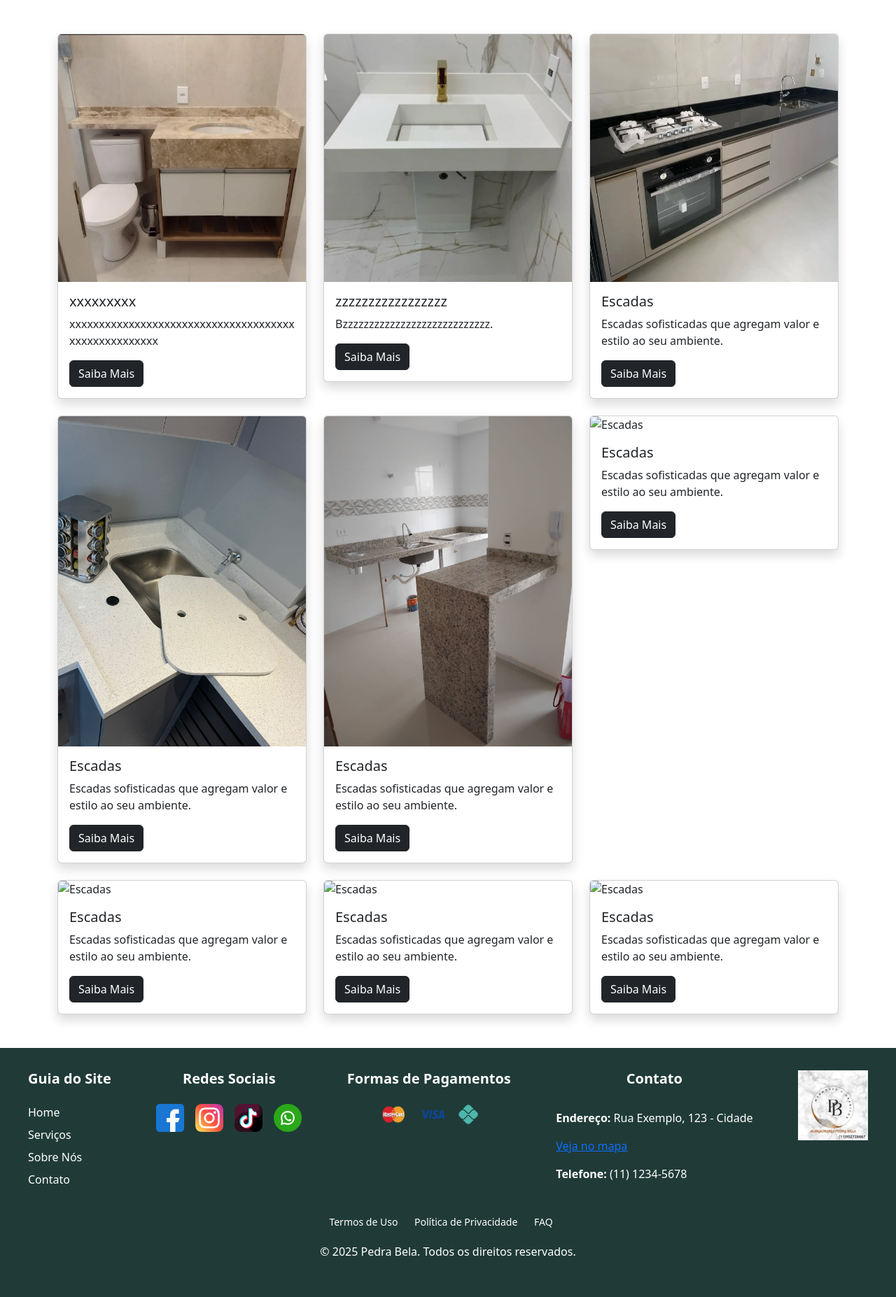
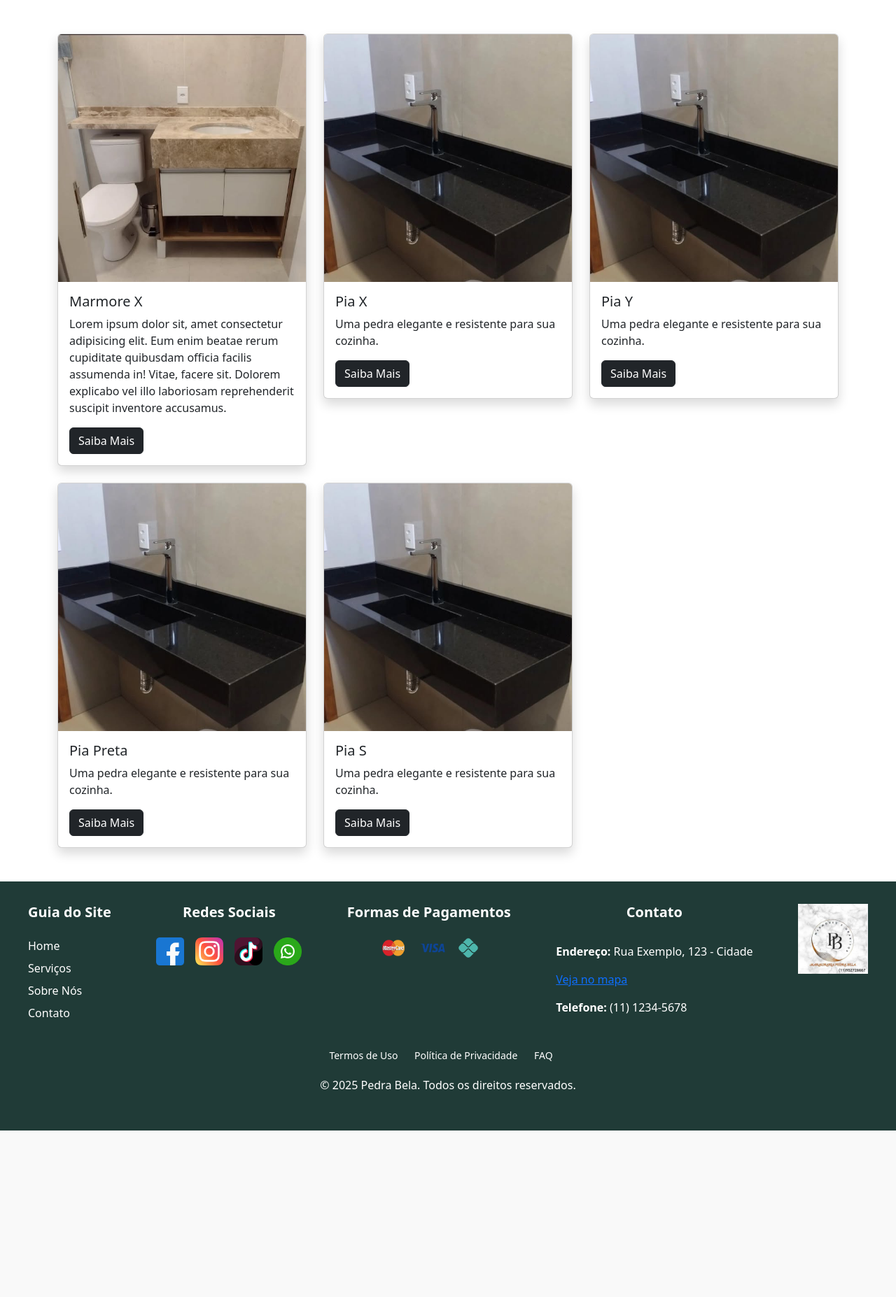
Before and after one commit to Matheuss06/Marmoraria, a PHP site: page /servicos.php in a window 1280 px wide. Shown: the part 100-1954 px from the top of the page at 70% size. After the commit the page ends 1716 px from the top, so only its background shows below. Run offline with PHP 8.4, Linux system fonts and the light colour scheme; some libraries are stand-ins or nearby versions.

Commit message:
Banco de dados por PHP criado, serviços criado pelo foreach

```diff
--- /dev/null
+++ b/banco.php
@@ -0,0 +1,49 @@
+<?php
+$dados = array(
+    [
+        "id" => 1,
+        "titulo" => "Marmore X",
+        "descricao" => " Lorem ipsum dolor sit, amet consectetur adipisicing elit. Eum enim beatae rerum cupiditate quibusdam officia facilis assumenda in! Vitae, facere sit. Dolorem explicabo vel illo laboriosam reprehenderit suscipit inventore accusamus.",
+        "valor" => 0,
+        "imagem" => "imgs/pia beje.webp"
+    ],
+
+    [
+        "id" => 2,
+        "titulo" => "Pia X",
+        "descricao" => "Uma pedra elegante e resistente para sua cozinha.",
+        "valor" => 120.50,
+        "imagem" => "imgs/pia preta torneira inox.webp"
+    ],
+
+    [
+        "id" => 3,
+        "titulo" => "Pia Y",
+        "descricao" => "Uma pedra elegante e resistente para sua cozinha.",
+        "valor" => 120.50,
+        "imagem" => "imgs/pia preta torneira inox.webp"
+    ],
+
+    [
+        "id" => 4,
+        "titulo" => "Pia Preta",
+        "descricao" => "Uma pedra elegante e resistente para sua cozinha.",
+        "valor" => 120.50,
+        "imagem" => "imgs/pia preta torneira inox.webp"
+    ],
+
+    [
+        "id" => 5,
+        "titulo" => "Pia S",
+        "descricao" => "Uma pedra elegante e resistente para sua cozinha.",
+        "valor" => 120.50,
+        "imagem" => "imgs/pia preta torneira inox.webp"
+    ]
+
+
+
+
+)
+
+
+?>
--- a/servicos.php
+++ b/servicos.php
@@ -10,112 +10,31 @@
 </head>
 <body>
 
+<!-- Inclusão do Banco -->
+<?php include 'banco.php' ?>
+
 <!-- Inclusão do Header -->
 <?php include 'header.php' ?>
 
- <!-- Serviços -->
- <div class="container my-5">
-        <div class="row g-4">
+<!-- Serviços -->
+<div class="container my-5">
+
+    <div class="row g-4">
+        <?php  foreach ($dados as $material): ?>
             <div class="col-md-4">
                 <div class="card shadow">
-                    <img src="imgs/pia beje.webp" class="card-img-top" alt="Bancadas">
+                    <img src="<?php echo $material['imagem']; ?>" class="card-img-top" alt="<?php echo $material['titulo']; ?>">
                     <div class="card-body">
-                        <h5 class="card-title">xxxxxxxxx</h5>
-                        <p class="card-text">xxxxxxxxxxxxxxxxxxxxxxxxxxxxxxxxxxxxxxxxxxxxxxxxxxxxx</p>
-                        <a href="#" class="btn btn-dark">Saiba Mais</a>
+                        <h5 class="card-title"><?php echo $material['titulo']; ?></h5>
+                        <p class="card-text"><?php echo $material['descricao']; ?></p>
+                        <a href="detalhes.php?id=<?php echo $material['id']; ?>"class="btn btn-dark">Saiba Mais</a>
                     </div>
                 </div>
             </div>
-            <div class="col-md-4">
-                <div class="card shadow">
-                    <img src="imgs/pia branca torneira dourada.webp" class="card-img-top" alt="Pisos e Revestimentos">
-                    <div class="card-body">
-                        <h5 class="card-title">zzzzzzzzzzzzzzzzz</h5>
-                        <p class="card-text">Bzzzzzzzzzzzzzzzzzzzzzzzzzzzz.</p>
-                        <a href="#" class="btn btn-dark">Saiba Mais</a>
-                    </div>
-                </div>
-            </div>
-            <div class="col-md-4">
-                <div class="card shadow">
-                    <img src="imgs/pia completa.webp" class="card-img-top" alt="Escadas">
-                    <div class="card-body">
-                        <h5 class="card-title">Escadas</h5>
-                        <p class="card-text">Escadas sofisticadas que agregam valor e estilo ao seu ambiente.</p>
-                        <a href="#" class="btn btn-dark">Saiba Mais</a>
-                    </div>
-                </div>
-            </div>
+        <?php endforeach; ?>
 
-            <div class="col-md-4">
-                <div class="card shadow">
-                    <img src="imgs/foto 4.jpg" class="card-img-top" alt="Escadas">
-                    <div class="card-body">
-                        <h5 class="card-title">Escadas</h5>
-                        <p class="card-text">Escadas sofisticadas que agregam valor e estilo ao seu ambiente.</p>
-                        <a href="#" class="btn btn-dark">Saiba Mais</a>
-                    </div>
-                </div>
-            </div>
-
-            <div class="col-md-4">
-                <div class="card shadow">
-                    <img src="imgs/foto 7.jpg" class="card-img-top" alt="Escadas">
-                    <div class="card-body">
-                        <h5 class="card-title">Escadas</h5>
-                        <p class="card-text">Escadas sofisticadas que agregam valor e estilo ao seu ambiente.</p>
-                        <a href="#" class="btn btn-dark">Saiba Mais</a>
-                    </div>
-                </div>
-            </div>
-
-            <div class="col-md-4">
-                <div class="card shadow">
-                    <img src="" class="card-img-top" alt="Escadas">
-                    <div class="card-body">
-                        <h5 class="card-title">Escadas</h5>
-                        <p class="card-text">Escadas sofisticadas que agregam valor e estilo ao seu ambiente.</p>
-                        <a href="#" class="btn btn-dark">Saiba Mais</a>
-                    </div>
-                </div>
-            </div>
-
-            <div class="col-md-4">
-                <div class="card shadow">
-                    <img src="https://via.placeholder.com/400x250" class="card-img-top" alt="Escadas">
-                    <div class="card-body">
-                        <h5 class="card-title">Escadas</h5>
-                        <p class="card-text">Escadas sofisticadas que agregam valor e estilo ao seu ambiente.</p>
-                        <a href="#" class="btn btn-dark">Saiba Mais</a>
-                    </div>
-                </div>
-            </div>
-
-            <div class="col-md-4">
-                <div class="card shadow">
-                    <img src="https://via.placeholder.com/400x250" class="card-img-top" alt="Escadas">
-                    <div class="card-body">
-                        <h5 class="card-title">Escadas</h5>
-                        <p class="card-text">Escadas sofisticadas que agregam valor e estilo ao seu ambiente.</p>
-                        <a href="#" class="btn btn-dark">Saiba Mais</a>
-                    </div>
-                </div>
-            </div>
-            <div class="col-md-4">
-                <div class="card shadow">
-                    <img src="https://via.placeholder.com/400x250" class="card-img-top" alt="Escadas">
-                    <div class="card-body">
-                        <h5 class="card-title">Escadas</h5>
-                        <p class="card-text">Escadas sofisticadas que agregam valor e estilo ao seu ambiente.</p>
-                        <a href="#" class="btn btn-dark">Saiba Mais</a>
-                    </div>
-                </div>
-            </div>
-
-
-
-        </div>
     </div>
+</div>
 
 <?php include "footer.php" ?>
 </body>
```
